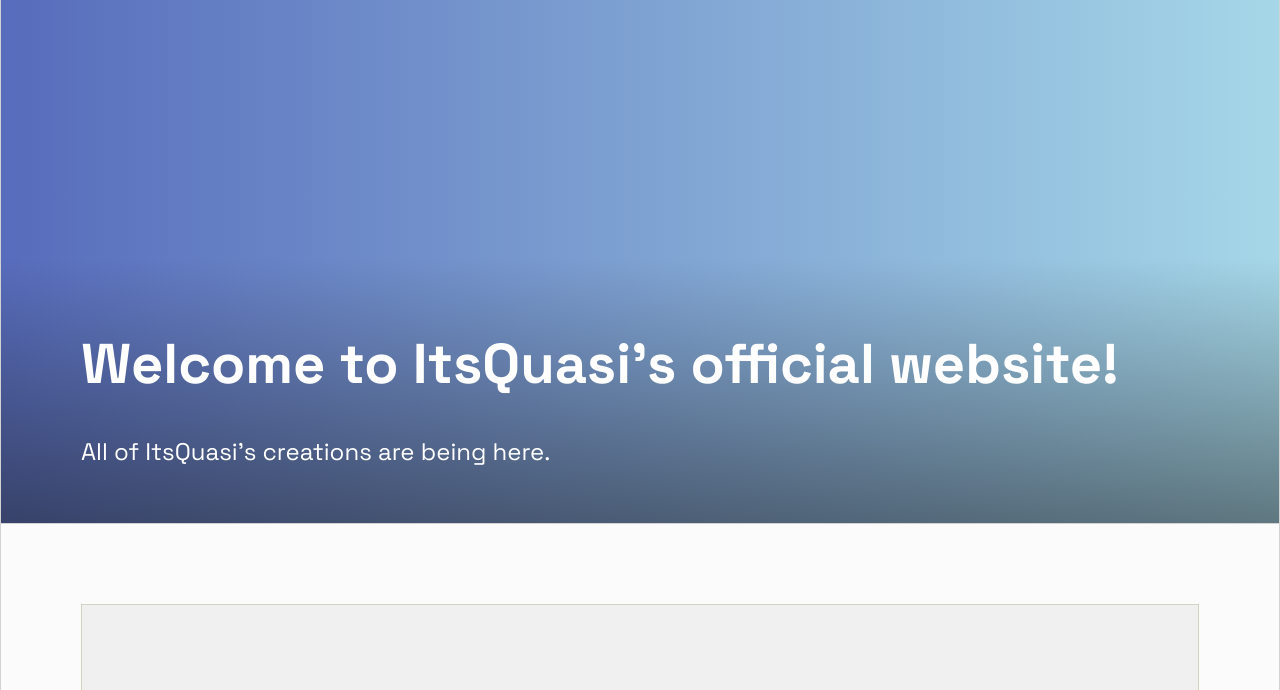
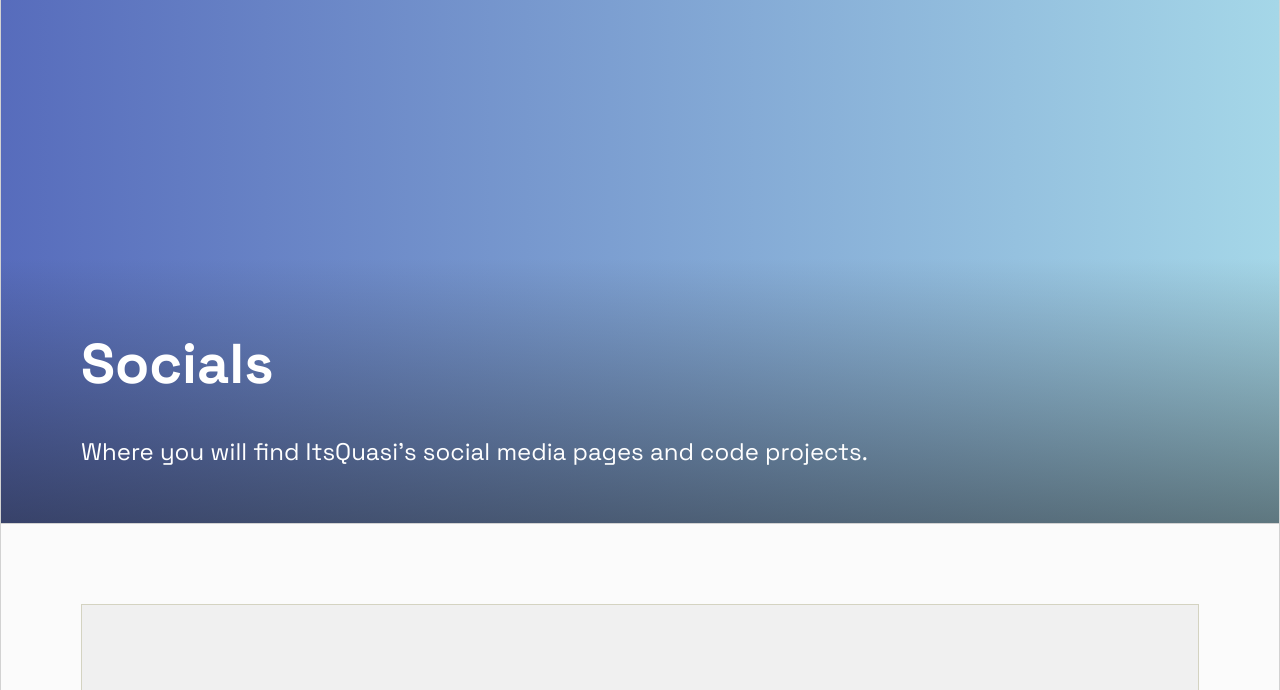
Before and after one commit to itsquasiab/itsquasiab.github.io, a plain HTML site: page socials.html in a window 1280 px wide. Shown: the part 62-752 px from the top of the page. Drawn offline with Linux system fonts and the light colour scheme.

Commit message:
Update socials.html

```diff
--- a/socials.html
+++ b/socials.html
@@ -35,8 +35,8 @@
 
     <div class="content-title">
         <div class="title-text">
-          <h1>Welcome to ItsQuasi's official website!</h1>
-          <p>All of ItsQuasi's creations are being here.</p>
+          <h1>Socials</h1>
+          <p>Where you will find ItsQuasi's social media pages and code projects.</p>
         </div>
       </div>
 
```
